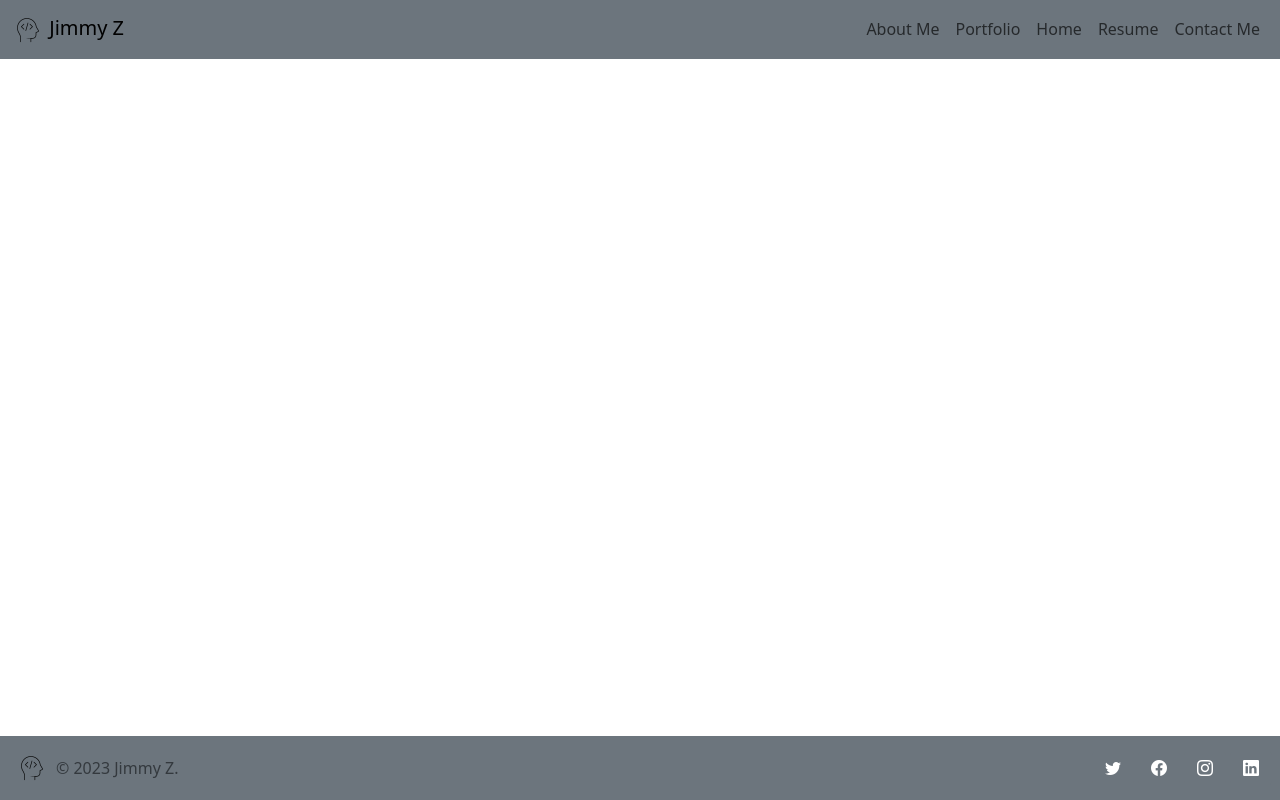
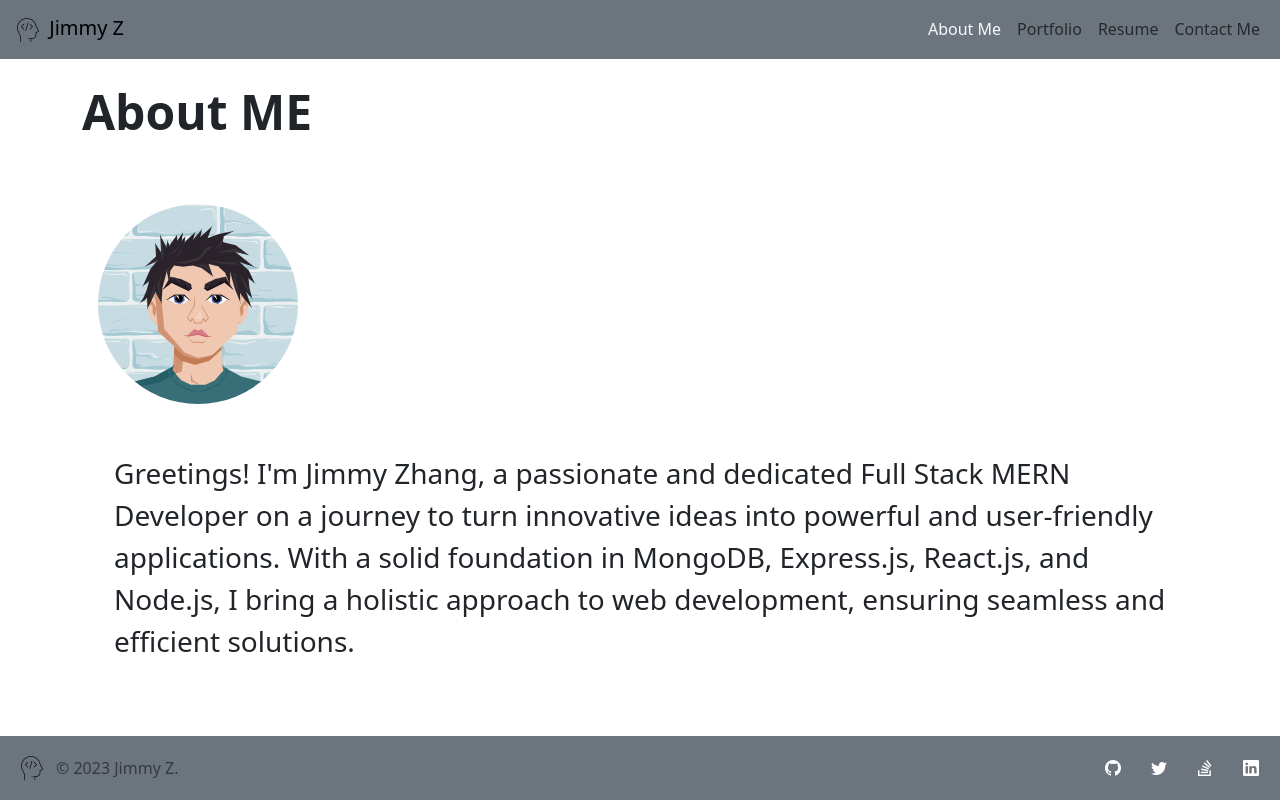
Before and after one commit to jizhang80/ReactPortfolio, a React (Vite) app: page / in a window 1280 px wide. Built offline with nearby package versions, Linux system fonts and the light colour scheme.

Commit message:
footer and Resume

```diff
--- a/src/components/Footer.jsx
+++ b/src/components/Footer.jsx
@@ -8,9 +8,9 @@ export default function Footer() {
                     <span className="mb-3 mb-md-0 text-body-secondary">© 2023 Jimmy Z.</span>
                 </div>
                 <div className="header-social-links d-lg-flex col-lg-3 gap-1 justify-content-lg-end">
+                  <a type="button" className="btn btn-secondary" href="https://www.github.com/"><i className="bi bi-github"></i></a>
                   <a type="button" className="btn btn-secondary" href="https://www.twitter.com/"><i className="bi bi-twitter"></i></a>
-                  <a type="button" className="btn btn-secondary" href="https://www.facebook.com/"><i className="bi bi-facebook"></i></a>
-                  <a type="button" className="btn btn-secondary" href="https://www.instagram.com/"><i className="bi bi-instagram"></i></a>
+                  <a type="button" className="btn btn-secondary" href="https://stackoverflow.co/"><i className="bi bi-stack-overflow"></i></a>
                   <a type="button" className="btn btn-secondary" href="https://www.linkedin.com/"><i className="bi bi-linkedin"></i></a>
                 </div>
             </div>
--- a/src/components/FormFormatData.jsx
+++ b/src/components/FormFormatData.jsx
@@ -48,7 +48,7 @@ export const subjectFormat = {
 }
 
 export const msgFormat = {
-  name: 'massage',
+  name: 'message',
   multiline: true,
   placeholder: 'Message',
   validation: {
--- a/src/components/Navigation.jsx
+++ b/src/components/Navigation.jsx
@@ -8,8 +8,8 @@ export default function Navigation() {
       links={[
         <Link
         key={1}
-        className={currentPage === '/about' ? 'nav-link active text-light' : 'nav-link'}
-        to="/about"
+        className={currentPage === '/' ? 'nav-link active text-light' : 'nav-link'}
+        to="/"
         >
             About Me
         </Link>,
@@ -19,13 +19,6 @@ export default function Navigation() {
         to="/portfolio"
         >
             Portfolio
-        </Link>,
-        <Link
-        key={3}
-        className={currentPage === '/home' ? 'nav-link active text-light' : 'nav-link'}
-        to="/home"
-        >
-            Home
         </Link>,
         <Link
         key={4}
--- a/src/pages/ResumePage.jsx
+++ b/src/pages/ResumePage.jsx
@@ -1,13 +1,17 @@
 import PageHeader from '../components/UI/PageHeader';
+ import Button from '../components/UI/Button';
 import './resume.css';
 import Resume from '../components/Resume';
 import {ResumeData} from './ResumeData';
 
 export default function ResumePage() {
     return (
-      <>
+    <>
       <div className='m-5'>
         <PageHeader text={"Resume"} />
+        <form method="get" action="resume.txt">
+          <Button text="Download" />
+        </form>
       </div>
       <Resume props={ResumeData} />
     </>
```
Also changed, not shown: src/main.jsx (+2 -6 lines), public/resume.txt (added).
